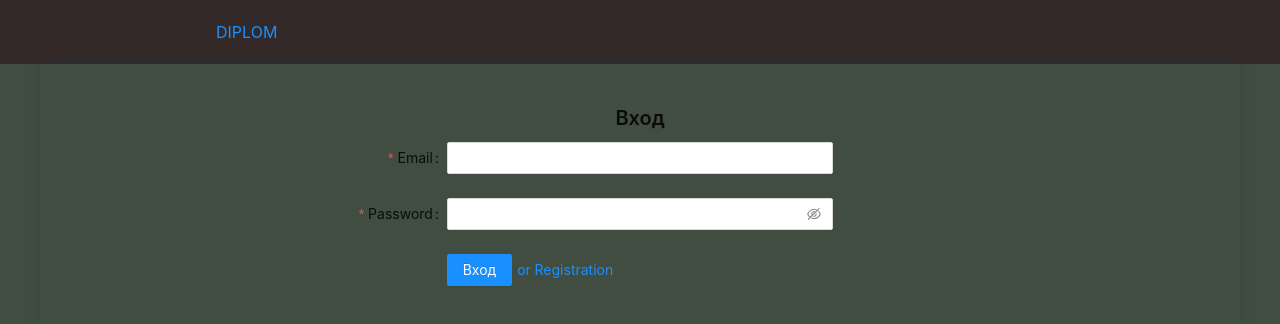
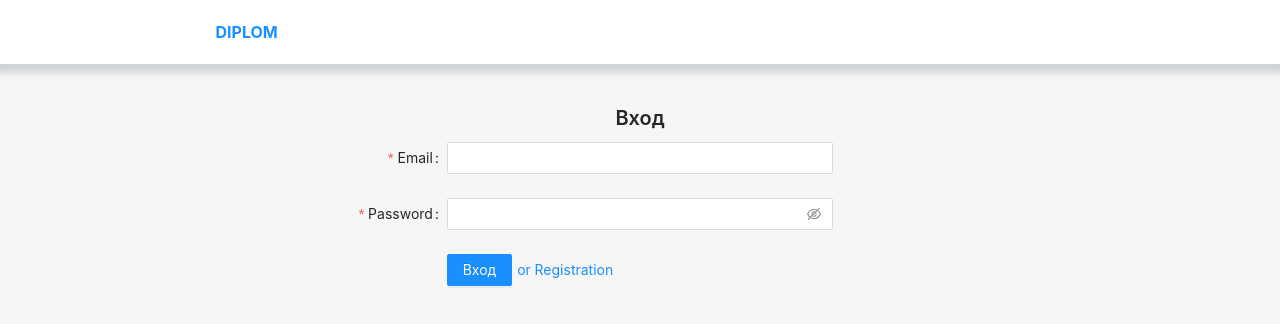
Before and after one commit to SinaverOsmanov/diplom, a React (Create React App) app in the folder client/: page / in a window 1280 px wide. Shown: the top 324 px of the page. Built offline with nearby package versions, Linux system fonts and the light colour scheme.

Commit message:
change styles

```diff
--- a/client/src/App.tsx
+++ b/client/src/App.tsx
@@ -18,7 +18,7 @@ function Shell() {
     <Router>
       <Layout
         style={{
-          backgroundColor: "#414D41",
+          backgroundColor: "#f6f6f6",
         }}
       >
         <HeaderComponent />
--- a/client/src/components/ContentComponent.tsx
+++ b/client/src/components/ContentComponent.tsx
@@ -21,7 +21,6 @@ const ContentStyle = styled(Content)`
   padding: 40px 20px;
   height: calc(100vh - 64px);
   /* background-image: linear-gradient(135deg, #fdfcfb 0%, #e2d1c3 100%); */
-  box-shadow: 0px 0px 8px 3px rgba(34, 60, 80, 0.2);
 `;
 
 export function ContentComponent() {
@@ -37,7 +36,7 @@ export function ContentComponent() {
 
   return (
     <ContentStyle>
-      <Row>
+      <>
         {!auth ? (
           <Routes>
             <Route path="/" exact component={LoginForm} />
@@ -55,7 +54,7 @@ export function ContentComponent() {
             <Redirect to="/" />
           </Routes>
         )}
-      </Row>
+      </>
     </ContentStyle>
   );
 }
--- a/client/src/components/HeaderComponent.tsx
+++ b/client/src/components/HeaderComponent.tsx
@@ -1,10 +1,20 @@
-import { Row, Col, Layout, Button } from "antd";
+import { Row, Col, Layout, Button, Divider } from "antd";
 import { Link } from "react-router-dom";
 import { getDataLocalStorage } from "../utils/localStorage";
 import { useDispatch, useSelector } from "react-redux";
 import { useHistory } from "react-router";
 import { logoutUserThunkCreator } from "../store/reducers/userReducers/logoutUserReducer";
+import styled from "styled-components";
 const { Header } = Layout;
+
+const HeaderStyle = styled(Header)`
+  a {
+    font-weight: bold;
+  }
+  button {
+    font-weight: bold;
+  }
+`;
 
 export function HeaderComponent() {
   const dispatch = useDispatch();
@@ -18,33 +28,53 @@ export function HeaderComponent() {
     history.push("/");
   }
   return (
-    <Header style={{ color: "white", background: "#332929" }}>
+    <HeaderStyle
+      style={{
+        color: "white",
+        background: "#fff",
+        boxShadow: "0px 0px 8px 8px rgba(34, 60, 80, 0.2)",
+      }}
+    >
       <Row style={{ textAlign: "center" }} justify="space-between">
         <Col span={2} offset={3}>
           <Link to={`/`}>DIPLOM</Link>
         </Col>
         <Col span={3} offset={2}>
-          <Row justify="space-between">
-            <Col>
+          <Row justify="space-between" align="middle">
             {auth && (
+              <>
+                <Col span={6}>
+                  <Row justify="center">
                     <Button type="link" onClick={logoutHandleClick}>
                       Log out
                     </Button>
-              )}
+                  </Row>
                 </Col>
-            {auth && (
                 <Col>
+                  <Divider type="vertical" style={{ background: "#000" }} />
+                </Col>
+                <Col span={6}>
+                  <Row justify="center">
                     <Link to="/reserved">User</Link>
+                  </Row>
                 </Col>
+              </>
             )}
             {data && data.isAdmin && (
+              <>
                 <Col>
+                  <Divider type="vertical" style={{ background: "#000" }} />
+                </Col>
+                <Col span={6}>
+                  <Row justify="center">
                     <Link to="/admin/panel">Admin</Link>
+                  </Row>
                 </Col>
+              </>
             )}
           </Row>
         </Col>
       </Row>
-    </Header>
+    </HeaderStyle>
   );
 }
--- a/client/src/components/RoomsComponent.tsx
+++ b/client/src/components/RoomsComponent.tsx
@@ -44,10 +44,9 @@ export function RoomsComponent({
 
 const RoomItemStyle = styled.div`
   color: #fff;
-  text-shadow: 1px 1px #000000;
   height: 100%;
   padding: 10px;
-  background: #fff;
+  background: rgb(149 155 164);
   display: flex;
   flex-direction: column;
   justify-content: space-between;
@@ -68,7 +67,7 @@ export function RoomItem({
   onRemoveRoom?(id: string): void;
 }) {
   return (
-    <Col key={room._id} span={8} style={{ height: "200px" }}>
+    <Col key={room._id} span={6} style={{ height: "200px" }}>
       <RoomItemStyle style={{ backgroundImage: `url(${room.photo})` }}>
         <Row>
           <Col>{room.roomNumber}</Col>
@@ -81,11 +80,13 @@ export function RoomItem({
           {room.description}
         </Row>
         <Row>
-          <Button type="primary">
-            <Link to={`/rooms/${room._id}`} type="primary">
-              Open
-            </Link>
-          </Button>
+          <Col span={12}>
+            <Button type="primary" block>
+              <Link to={`/rooms/${room._id}`} type="primary">
+                Открыть
+              </Link>
+            </Button>
+          </Col>
         </Row>
       </RoomItemStyle>
     </Col>
--- a/client/src/pages/AdminPage.tsx
+++ b/client/src/pages/AdminPage.tsx
@@ -13,12 +13,10 @@ import { useDispatch, useSelector } from "react-redux";
 import { Switch, Route, Link, useLocation } from "react-router-dom";
 import MenuItem from "antd/lib/menu/MenuItem";
 import { dummyRequest } from "./../utils/fileUpload";
-import { addRoomThunkCreator } from "../store/reducers/roomReducers/addRoomReducer";
-import { useEffect, useState } from "react";
+import { useEffect } from "react";
 import { RoomItemType } from "../common/models";
 import { Loading } from "../utils/loading";
 import { getRoomsThunkCreator } from "../store/reducers/roomsRedurers/getRoomsReducer";
-import { getPathName } from "../utils/getPathName";
 import { defaultValidateMessages } from "../utils/validateMessage";
 const { Title } = Typography;
 
@@ -57,11 +55,7 @@ export function AdminPage() {
       <Col span={16} offset={2}>
         <Switch>
           <Route path="/admin/panel">
-            <Row>
-              <Col style={{ width: "500px" }}>
-                <Row justify="center">
-                  <Title level={4}>Статус номеров</Title>
-                </Row>
+            <AdminContentComponent title={"Статус номеров"}>
               <Row style={style} gutter={[40, 40]}>
                 {rooms.map((room: RoomItemType) => (
                   <Col span={6} key={room._id}>
@@ -78,16 +72,12 @@ export function AdminPage() {
                   </Col>
                 ))}
               </Row>
-              </Col>
-            </Row>
+            </AdminContentComponent>
           </Route>
           <Route path="/admin/create">
-            <Row>
-              <Title level={4}>Создание комнаты</Title>
-            </Row>
-            <Row>
+            <AdminContentComponent title={"Создание комнаты"}>
               <CreateRoomForm />
-            </Row>
+            </AdminContentComponent>
           </Route>
         </Switch>
       </Col>
@@ -101,6 +91,27 @@ type ValuesType = {
   quality: string;
   upload: null | File[] | File;
 };
+
+function AdminContentComponent({
+  children,
+  title,
+}: {
+  children: React.ReactNode;
+  title: string;
+}) {
+  return (
+    <Row justify="center">
+      <Col span={24}>
+        <Row justify="center">
+          <Title level={4}>{title}</Title>
+        </Row>
+        <Row>
+          <Col span={24}>{children}</Col>
+        </Row>
+      </Col>
+    </Row>
+  );
+}
 
 function CreateRoomForm() {
   const [form] = Form.useForm();
@@ -145,6 +156,7 @@ function CreateRoomForm() {
   // };
 
   return (
+    <Row>
       <Form
         style={{
           justifyContent: "space-between",
@@ -226,5 +238,6 @@ function CreateRoomForm() {
           </Button>
         </Form.Item>
       </Form>
+    </Row>
   );
 }
```
Lines whose indentation alone changed are shown as unchanged.
